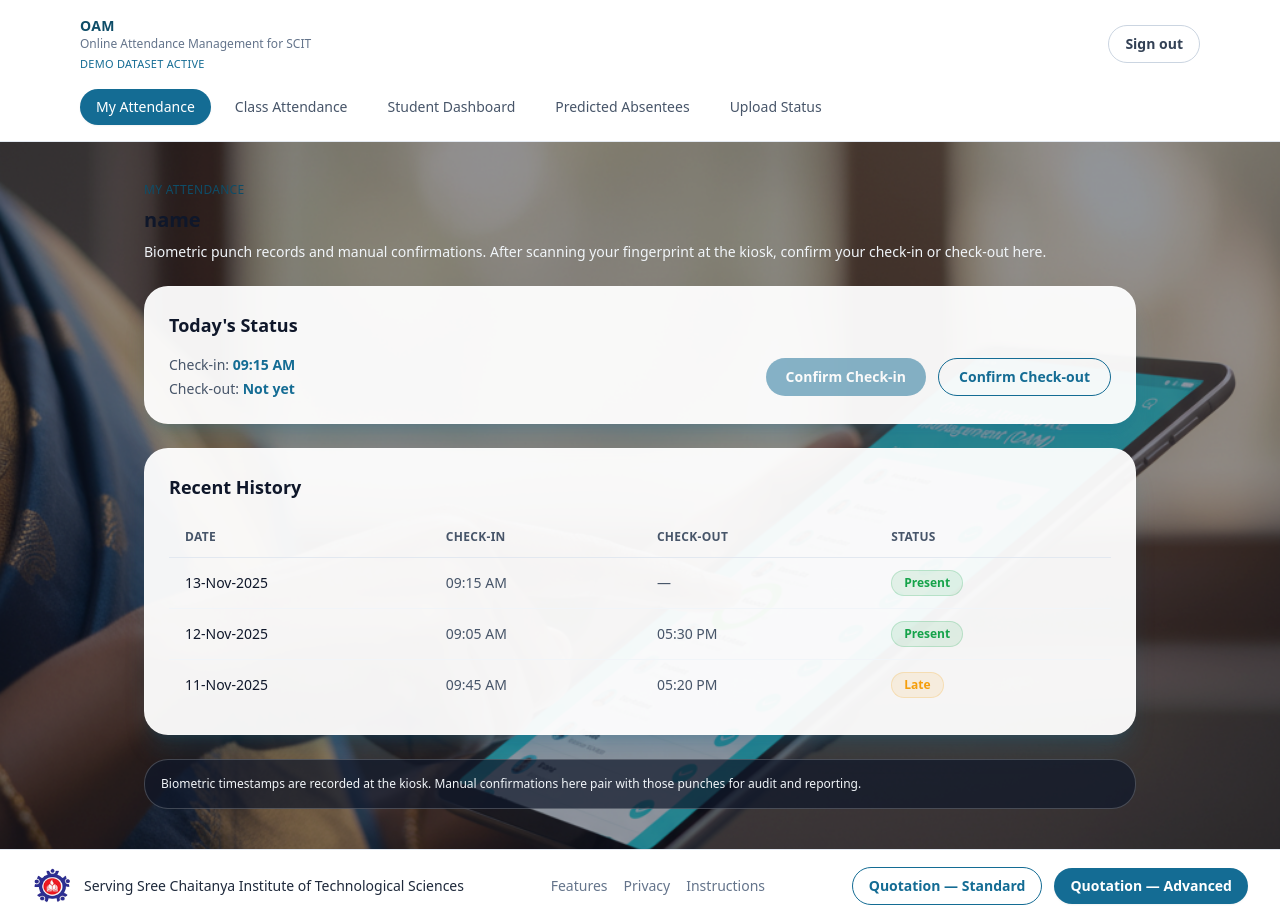
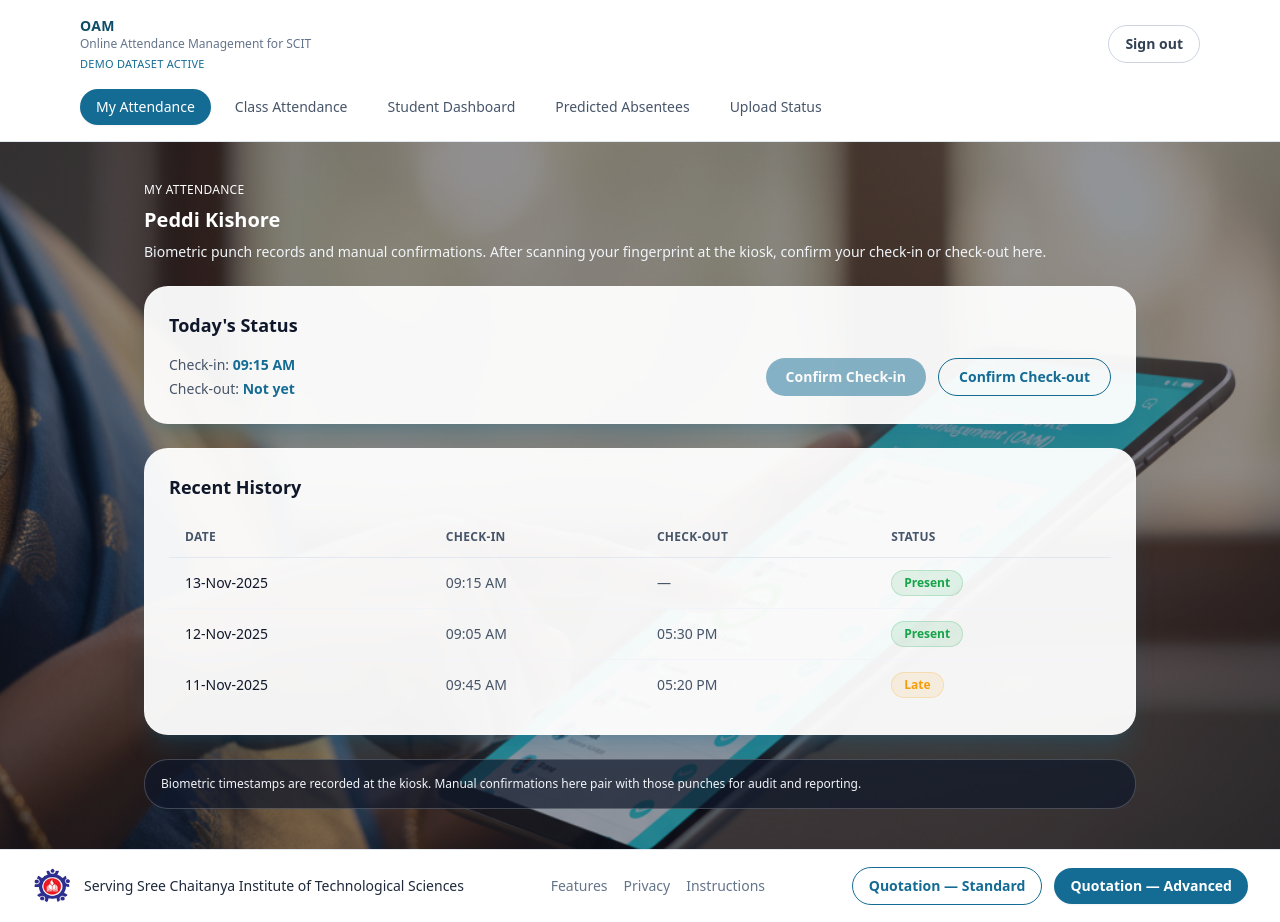
Before and after one commit to aideveloperindia/OAM, a React (Vite) app in the folder apps/frontend/: page /app/login in a window 1280 px wide. Both pictures are taken after typing "name@example.com" into the empty fields and a click on the button "Sign In". Built offline with nearby package versions, Linux system fonts and the light colour scheme; no server answers.

Commit message:
Improve My Attendance hero contrast

```diff
--- a/apps/frontend/src/pages/MyAttendancePage.tsx
+++ b/apps/frontend/src/pages/MyAttendancePage.tsx
@@ -60,11 +60,11 @@ export const MyAttendancePage = () => {
       <div className="absolute inset-0 bg-slate-900/45" />
       <div className="relative mx-auto flex w-full max-w-5xl flex-col gap-6 px-4 py-10 text-white">
       <header className="space-y-2">
-        <p className="text-xs uppercase tracking-wide text-primary-dark">
+        <p className="text-xs uppercase tracking-wide text-white">
           My Attendance
         </p>
-        <h1 className="text-xl font-semibold text-slate-900">
-          {user?.name ?? 'Faculty Member'}
+        <h1 className="text-xl font-semibold text-white">
+          Peddi Kishore
         </h1>
         <p className="text-sm text-slate-100">
           Biometric punch records and manual confirmations. After scanning your fingerprint at the kiosk, confirm your check-in or check-out here.
```
